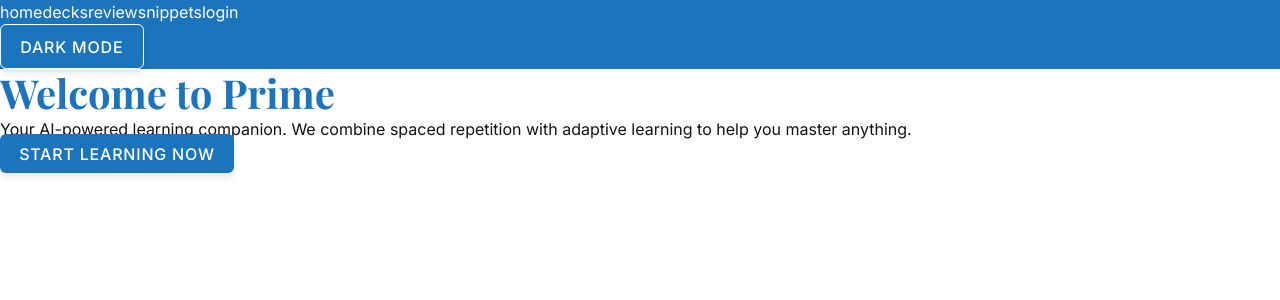
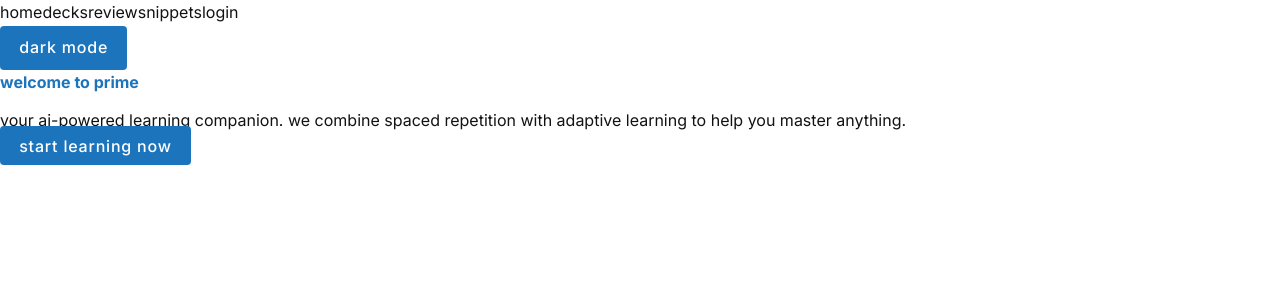
Before and after one commit to phrazzld/prime, a Next.js app: page / in a window 1280 px wide. Shown: the top 300 px of the page. Built offline with nearby package versions, Linux system fonts and the light colour scheme; no server answers.

Commit message:
style: touch ups

```diff
--- a/src/app/NavBar.tsx
+++ b/src/app/NavBar.tsx
@@ -14,29 +14,36 @@ export default function NavBar() {
   }
 
   return (
-    <nav
-      className="flex justify-between items-center p-4 mb-4"
-      style={{ backgroundColor: 'var(--brand)', color: '#ffffff' }}
-    >
-      <div className="flex gap-4">
-        <Link href="/">home</Link>
-        <Link href="/decks">decks</Link>
-        <Link href="/review">review</Link>
-        <Link href="/snippets">snippets</Link>
+    <nav className="flex justify-between items-center py-4 px-8 mb-4 border-b border-foreground/20 transition-colors duration-300">
+      <div className="flex gap-6 lowercase">
+        <Link href="/" className="hover:text-brand-accent transition-colors">
+          home
+        </Link>
+        <Link href="/decks" className="hover:text-brand-accent transition-colors">
+          decks
+        </Link>
+        <Link href="/review" className="hover:text-brand-accent transition-colors">
+          review
+        </Link>
+        <Link href="/snippets" className="hover:text-brand-accent transition-colors">
+          snippets
+        </Link>
         {session ? (
-          <button onClick={handleSignOut} className="text-red-200 hover:text-red-300">
+          <button
+            onClick={handleSignOut}
+            className="hover:text-red-400 transition-colors"
+          >
             sign out
           </button>
         ) : (
-          <>
-            <Link href="/login">login</Link>
-          </>
+          <Link href="/login" className="hover:text-brand-accent transition-colors">
+            login
+          </Link>
         )}
       </div>
       <button
         onClick={toggleTheme}
-        className="btn"
-        style={{ backgroundColor: 'transparent', border: '1px solid #ffffff', color: '#ffffff' }}
+        className="btn bg-transparent text-foreground border border-foreground hover:bg-foreground hover:text-background transition-colors"
       >
         {theme === 'light' ? 'dark mode' : 'light mode'}
       </button>
--- a/src/app/globals.css
+++ b/src/app/globals.css
@@ -1,6 +1,4 @@
-/* fonts */
-@import url('https://fonts.googleapis.com/css2?family=Playfair+Display:wght@700&family=IBM+Plex+Sans:wght@400;500;700&display=swap');
-
+/* import tailwind layers */
 @tailwind base;
 @tailwind components;
 @tailwind utilities;
@@ -9,6 +7,7 @@
 :root {
   --brand: #1c75bc; /* deep blue */
   --brand-accent: #d4af37; /* gold */
+
   --background-light: #ffffff;
   --foreground-light: #121212;
 
@@ -16,9 +15,10 @@
   --foreground-dark: #eaeaea;
 
   --transition-duration: 0.3s;
+  --code-font: 'JetBrains Mono', monospace;
 }
 
-/* light vs dark theme handling */
+/* theme handling */
 [data-theme='light'] {
   --background: var(--background-light);
   --foreground: var(--foreground-light);
@@ -29,37 +29,83 @@
   --foreground: var(--foreground-dark);
 }
 
+/* body defaults */
 body {
   background: var(--background);
   color: var(--foreground);
-  transition:
-    background var(--transition-duration) ease,
-    color var(--transition-duration) ease;
-  font-family: 'IBM Plex Sans', Arial, sans-serif;
+  transition: background var(--transition-duration) ease, color var(--transition-duration) ease;
+  margin: 0;
+  padding: 0;
+  line-height: 1.6;
+  font-variant-ligatures: common-ligatures;
 }
 
-/* headings */
+/* code blocks, if any appear */
+code, pre {
+  font-family: var(--code-font);
+}
+
+/* headings in a minimal style */
 h1, h2, h3, h4, h5, h6 {
-  font-family: 'Playfair Display', Georgia, serif;
+  margin: 0 0 0.75rem;
+  font-weight: 700;
   color: var(--brand);
 }
 
-h1 {
-  font-size: 2.5rem;
-  line-height: 1.2;
+/* links and buttons */
+a, button {
+  text-decoration: none;
+  transition: color var(--transition-duration) ease, background var(--transition-duration) ease, border-color var(--transition-duration) ease, transform 0.1s ease;
+  cursor: pointer;
 }
 
-h2 {
-  font-size: 2rem;
+/* subtle button style */
+.btn {
+  padding: 0.6rem 1.2rem;
+  font-weight: 500;
+  text-transform: lowercase;
+  letter-spacing: 0.05em;
+  background-color: var(--brand);
+  color: #fff;
+  border-radius: 0.25rem;
+  box-shadow: none;
+  border: none;
 }
 
-a, button {
-  transition:
-    color var(--transition-duration) ease,
-    background var(--transition-duration) ease,
-    border-color var(--transition-duration) ease;
+/* ephemeral swirl on click + hover highlight */
+.btn:hover {
+  background-color: var(--brand-accent);
+  color: var(--foreground-dark);
+}
+.btn:active {
+  animation: swirl 0.1s ease-in-out;
+}
+@keyframes swirl {
+  0% {
+    transform: scale(1) rotate(0deg);
+  }
+  50% {
+    transform: scale(1.04) rotate(3deg);
+  }
+  100% {
+    transform: scale(1) rotate(0deg);
+  }
 }
 
+/* subtle fade animation for elements */
+.fade-in {
+  opacity: 0;
+  transform: translateY(4px);
+  animation: fadeInUp 0.6s forwards;
+}
+@keyframes fadeInUp {
+  to {
+    opacity: 1;
+    transform: translateY(0);
+  }
+}
+
+/* form inputs */
 input, textarea {
   color: var(--foreground);
   background-color: var(--background);
@@ -67,55 +113,17 @@ input, textarea {
   border-radius: 0.25rem;
   padding: 0.5rem 1rem;
   font-size: 1rem;
+  outline: none;
 }
 
-/* nav links hover */
-nav a:hover {
-  color: var(--brand-accent); /* gold accent for hover */
-}
-
-/* button styles */
-.btn {
-  padding: 0.6rem 1.2rem;
-  font-weight: 500;
-  text-transform: uppercase;
-  letter-spacing: 0.05em;
-  background-color: var(--brand);
-  color: #fff;
-  border-radius: 0.375rem;
-  box-shadow: 0px 4px 6px rgba(0, 0, 0, 0.1);
-}
-
-.btn:hover {
-  background-color: var(--brand-accent);
-  color: var(--foreground-dark);
-  box-shadow: 0px 6px 12px rgba(0, 0, 0, 0.15);
-}
-
-/* subtle fade animation */
-.fade-in {
-  opacity: 0;
-  transform: translateY(5px);
-  animation: fadeInUp 0.6s forwards;
-}
-
-@keyframes fadeInUp {
-  to {
-    opacity: 1;
-    transform: translateY(0);
-  }
-}
-
-/* cards and containers */
+/* generic card */
 .card {
   background-color: var(--background);
   border: 1px solid var(--foreground-dark);
-  padding: 1.5rem;
-  border-radius: 0.5rem;
-  box-shadow: 0px 4px 8px rgba(0, 0, 0, 0.1);
+  padding: 1.2rem;
+  border-radius: 0.375rem;
   transition: box-shadow var(--transition-duration) ease;
 }
-
 .card:hover {
-  box-shadow: 0px 8px 16px rgba(0, 0, 0, 0.2);
+  box-shadow: 0 2px 6px rgba(0, 0, 0, 0.12);
 }
--- a/src/app/layout.tsx
+++ b/src/app/layout.tsx
@@ -1,10 +1,14 @@
 import { AuthProvider } from '@/app/auth-provider';
 import NavBar from '@/app/NavBar';
-import { Inter } from 'next/font/google';
+import { Inter, JetBrains_Mono } from 'next/font/google';
 import './globals.css';
 import { ThemeProvider } from '@/app/ThemeProvider';
 
 const inter = Inter({ subsets: ['latin'] });
+const jetbrains = JetBrains_Mono({
+  subsets: ['latin'],
+  variable: '--code-font'
+});
 
 export const metadata = {
   title: 'prime mvp',
@@ -17,9 +21,8 @@ export default function RootLayout({
   children: React.ReactNode;
 }) {
   return (
-    <html lang="en">
-      {/* data-theme is handled dynamically by ThemeProvider */}
-      <body className={inter.className}>
+    <html lang="en" className={`${inter.className} ${jetbrains.variable}`}>
+      <body>
         <ThemeProvider>
           <AuthProvider>
             <NavBar />
--- a/src/app/page.tsx
+++ b/src/app/page.tsx
@@ -33,8 +33,8 @@ export default function HomePage() {
 
         setCardsDue(count || 0);
       } catch (error) {
-        console.error('Error fetching cards:', error);
-        setErrorMessage(error instanceof Error ? error.message : 'Failed to load cards');
+        console.error('error fetching cards:', error);
+        setErrorMessage(error instanceof Error ? error.message : 'failed to load cards');
         setCardsDue(null);
       } finally {
         setIsLoadingCards(false);
@@ -46,16 +46,16 @@ export default function HomePage() {
 
   const getTimeBasedGreeting = () => {
     const hour = new Date().getHours();
-    if (hour < 12) return 'Good morning';
-    if (hour < 18) return 'Good afternoon';
-    return 'Good evening';
+    if (hour < 12) return 'good morning';
+    if (hour < 18) return 'good afternoon';
+    return 'good evening';
   };
 
   if (authLoading) {
     return (
       <div className="flex flex-col items-center gap-4 fade-in">
         <IconLoader className="animate-spin text-brand h-12 w-12" />
-        <p className="text-foreground-muted">Checking session...</p>
+        <p className="text-foreground/70">checking session...</p>
       </div>
     );
   }
@@ -63,26 +63,25 @@ export default function HomePage() {
   if (!session) {
     return (
       <div className="fade-in text-center">
-        <h1 className="text-4xl mb-4 font-bold bg-gradient-to-r from-brand to-brand-accent bg-clip-text text-transparent">
-          Welcome to Prime
+        <h1 className="text-4xl mb-4 font-bold">
+          welcome to prime
         </h1>
-        <p className="mb-6 text-lg text-foreground-muted max-w-2xl mx-auto">
-          Your AI-powered learning companion. We combine spaced repetition with adaptive learning
-          to help you master anything.
+        <p className="mb-6 text-lg text-foreground/70 max-w-2xl mx-auto">
+          your ai-powered learning companion. we combine spaced repetition with adaptive learning to help you master anything.
         </p>
         <Link href="/login" className="btn px-8 py-4 text-lg hover:scale-105 transform transition">
-          Start Learning Now
+          start learning now
         </Link>
       </div>
     );
   }
 
-  // User is logged in - handle card states
+  // user is logged in - handle card states
   return (
     <div className="fade-in">
-      <h1 className="text-3xl mb-2 flex items-center gap-3">
+      <h1 className="text-3xl mb-2 flex items-center gap-3 font-bold">
         <IconBrain className="w-8 h-8 text-brand-accent" />
-        {getTimeBasedGreeting()}, Learner!
+        {getTimeBasedGreeting()}, learner!
       </h1>
 
       {errorMessage && (
@@ -92,15 +91,15 @@ export default function HomePage() {
             onClick={() => window.location.reload()}
             className="mt-2 text-sm underline hover:text-red-200"
           >
-            Try Again
+            try again
           </button>
         </div>
       )}
 
       {isLoadingCards ? (
-        <div className="flex items-center gap-3 text-foreground-muted">
+        <div className="flex items-center gap-3 text-foreground/70">
           <IconLoader className="animate-spin h-5 w-5" />
-          Checking your review queue...
+          checking your review queue...
         </div>
       ) : (
         <div className="space-y-6">
@@ -108,40 +107,39 @@ export default function HomePage() {
             <div className="p-6 bg-brand/10 rounded-xl border border-brand/20 text-center">
               <IconConfetti className="w-12 h-12 mx-auto text-brand-accent mb-4" />
               <p className="text-xl mb-4">
-                All caught up! You're rocking it 🎉
+                all caught up! you’re rocking it 🎉
               </p>
               <div className="flex justify-center gap-4">
                 <Link href="/decks" className="btn bg-brand-accent hover:bg-brand-accent/90">
-                  Explore Decks
+                  explore decks
                 </Link>
                 <Link
                   href="/snippets"
                   className="btn bg-transparent border border-brand text-brand hover:bg-brand/10"
                 >
-                  Add Content
+                  add content
                 </Link>
               </div>
             </div>
           ) : (
             <div className="group relative p-6 bg-gradient-to-br from-brand/20 to-brand-accent/5 rounded-xl border border-brand/20 transition-all hover:border-brand/40">
-              <div className="absolute inset-0 bg-noise opacity-10 pointer-events-none" />
+              <div className="absolute inset-0 pointer-events-none opacity-5" />
               <p className="text-xl mb-4">
-                You have <span className="text-brand-accent font-bold">{cardsDue}</span> cards
-                waiting in your review queue.
+                you have <span className="text-brand-accent font-bold">{cardsDue}</span> cards waiting in your review queue.
               </p>
               <div className="flex items-center gap-4">
                 <Link
                   href="/review"
                   className="btn px-6 py-3 flex items-center gap-2 hover:scale-105 transform transition"
                 >
-                  Start Review Session
+                  start review session
                   <span className="animate-pulse">🚀</span>
                 </Link>
                 <Link
                   href="/decks"
-                  className="text-foreground-muted hover:text-foreground transition"
+                  className="text-foreground/70 hover:text-foreground transition"
                 >
-                  Manage Decks →
+                  manage decks →
                 </Link>
               </div>
             </div>
```
Also changed, not shown: src/app/(auth)/login/page.tsx (+6 -57 lines), src/app/decks/[deckId]/page.tsx (+7 -7 lines), src/app/decks/page.tsx (+7 -4 lines).
